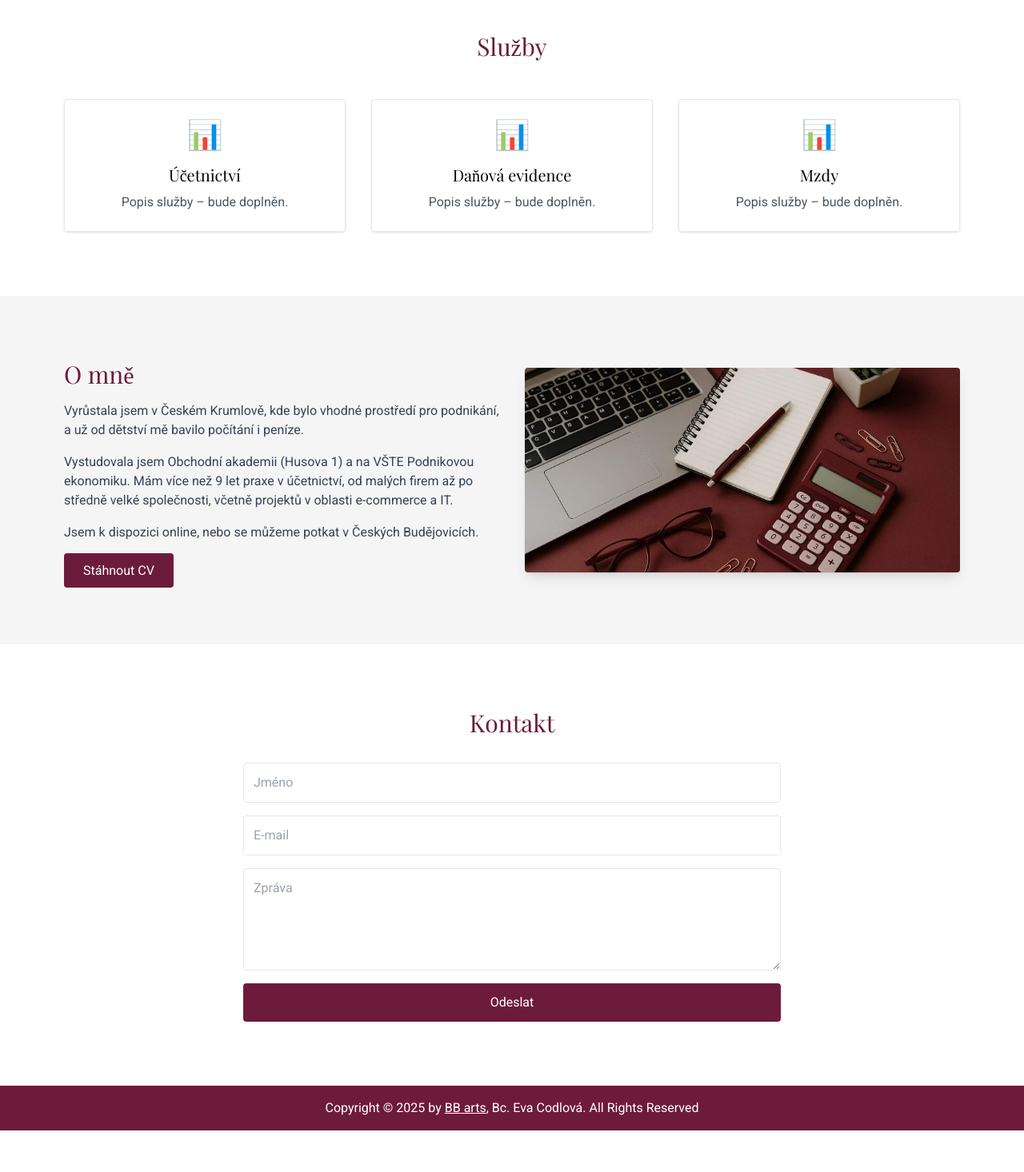
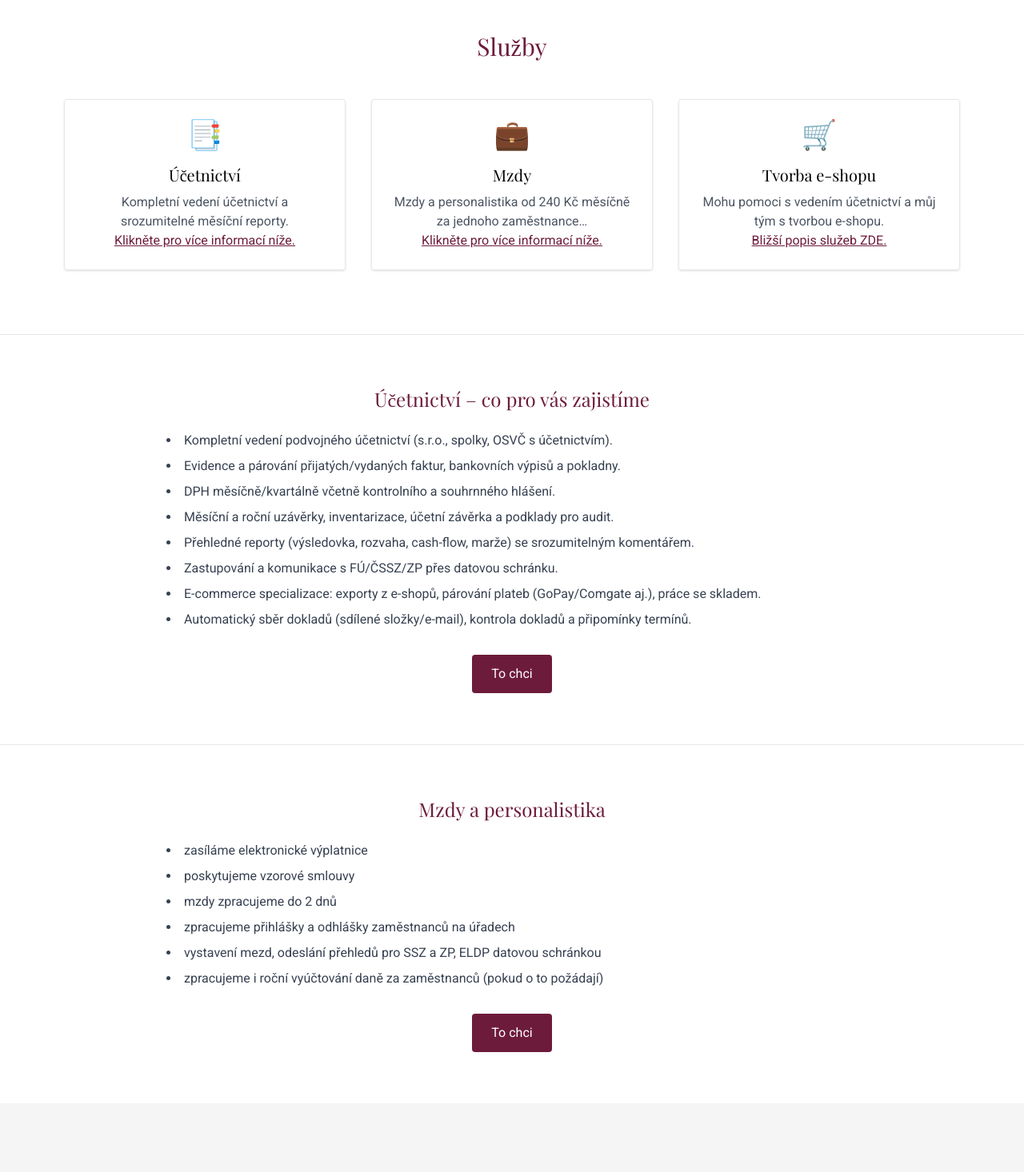
Before and after one commit to bbartonova/eva-codlova-web, a React (Vite) app: page / in a window 1280 px wide. Shown: the part 840-2306 px from the top of the page at 80% size. Before the commit the page ends 2254 px from the top, so only its background shows below. Built offline with nearby package versions, Linux system fonts and the light colour scheme.

Commit message:
Sluzby, detail popis, obsah, cta

```diff
--- a/src/Home.jsx
+++ b/src/Home.jsx
@@ -18,17 +18,16 @@ export default function Home() {
     return () => window.removeEventListener('scroll', handleScroll);
   }, []);
 
-  // Autoscroll podle hashe:
-  // - nově:  /#services, /#about, /#contact, /#home
-  // - zpětně kompatibilní: /#/?to=services|about|contact|home
+  // Autoscroll podle hashe: /#services, /#about, /#contact, /#home
+  // + zpětně kompatibilní: /#/?to=services|about|contact|home
   useEffect(() => {
     const scrollFromHash = () => {
-      const { hash } = window.location; // např. "#services" nebo "#/?to=services"
+      const { hash } = window.location; // "#services" nebo "#/?to=services"
       if (!hash) return;
 
-      // 1) nová forma: "#services"
+      // nová forma: "#services"
       if (hash && !hash.includes('?')) {
-        const section = hash.replace('#', '').trim(); // "services"
+        const section = hash.replace('#', '').trim();
         if (!section) return;
         setTimeout(() => {
           const el = document.getElementById(section);
@@ -37,11 +36,11 @@ export default function Home() {
         return;
       }
 
-      // 2) stará forma s query: "#/?to=services"
+      // stará forma: "#/?to=services"
       const qs = hash.includes('?') ? hash.split('?')[1] : '';
       if (!qs) return;
       const params = new URLSearchParams(qs);
-      const to = params.get('to'); // "services" | "about" | "contact" | "home"
+      const to = params.get('to');
       if (!to) return;
       setTimeout(() => {
         const el = document.getElementById(to);
@@ -49,7 +48,7 @@ export default function Home() {
       }, 120);
     };
 
-    scrollFromHash(); // při načtení Home
+    scrollFromHash();
     window.addEventListener('hashchange', scrollFromHash);
     return () => window.removeEventListener('hashchange', scrollFromHash);
   }, []);
@@ -180,7 +179,6 @@ export default function Home() {
               >
                 O MNĚ
               </a>
-
               <a
                 href="/cenik"
                 onClick={() => setMenuOpen(false)}
@@ -202,7 +200,6 @@ export default function Home() {
               >
                 DOUČOVÁNÍ ÚČETNICTVÍ
               </a>
-
               <a
                 href="/#contact"
                 onClick={() => setMenuOpen(false)}
@@ -294,16 +291,158 @@ export default function Home() {
             Služby
           </h2>
           <div className="grid md:grid-cols-3 gap-8">
-            {['Účetnictví', 'Daňová evidence', 'Mzdy'].map((service, i) => (
-              <div
-                key={i}
-                className="border p-6 rounded shadow hover:shadow-lg transition"
-              >
-                <div className="text-4xl mb-4">📊</div>
-                <h3 className="font-playfair text-xl mb-2">{service}</h3>
-                <p className="text-gray-600">Popis služby – bude doplněn.</p>
-              </div>
-            ))}
+            {/* Účetnictví */}
+            <div className="border p-6 rounded shadow hover:shadow-lg transition">
+              <div className="text-4xl mb-4">📑</div>
+              <h3 className="font-playfair text-xl mb-2">Účetnictví</h3>
+              <p className="text-gray-600">
+                Kompletní vedení účetnictví a srozumitelné měsíční reporty.
+                <br />
+                <a
+                  href="#ucetnictvi-detail"
+                  className="text-[#6D1B3B] underline hover:text-[#8a2b52]"
+                >
+                  Klikněte pro více informací níže.
+                </a>
+              </p>
+            </div>
+
+            {/* Mzdy */}
+            <div className="border p-6 rounded shadow hover:shadow-lg transition">
+              <div className="text-4xl mb-4">💼</div>
+              <h3 className="font-playfair text-xl mb-2">Mzdy</h3>
+              <p className="text-gray-600">
+                Mzdy a personalistika od 240 Kč měsíčně za jednoho zaměstnance…
+                <br />
+                <a
+                  href="#mzdy-detail"
+                  className="text-[#6D1B3B] underline hover:text-[#8a2b52]"
+                >
+                  Klikněte pro více informací níže.
+                </a>
+              </p>
+            </div>
+
+            {/* Tvorba e-shopu */}
+            <div className="border p-6 rounded shadow hover:shadow-lg transition">
+              <div className="text-4xl mb-4">🛒</div>
+              <h3 className="font-playfair text-xl mb-2">Tvorba e-shopu</h3>
+              <p className="text-gray-600">
+                Mohu pomoci s vedením účetnictví a můj tým s tvorbou e-shopu.
+                <br />
+                <a
+                  href="/ecommerce"
+                  className="text-[#6D1B3B] underline hover:text-[#8a2b52]"
+                >
+                  Bližší popis služeb ZDE.
+                </a>
+              </p>
+            </div>
+          </div>
+        </div>
+      </section>
+      {/* Detailní informace o účetnictví */}
+      <section
+        id="ucetnictvi-detail"
+        className="py-16 bg-white scroll-mt-24 md:scroll-mt-28 border-t border-gray-200"
+      >
+        <div className="max-w-4xl mx-auto px-4">
+          <h3 className="font-playfair text-2xl mb-6 text-[#6D1B3B] text-center">
+            Účetnictví – co pro vás zajistíme
+          </h3>
+
+          <ul className="text-gray-700 list-disc list-inside space-y-2 text-left">
+            <li>
+              Kompletní vedení podvojného účetnictví (s.r.o., spolky, OSVČ s
+              účetnictvím).
+            </li>
+            <li>
+              Evidence a párování přijatých/vydaných faktur, bankovních výpisů a
+              pokladny.
+            </li>
+            <li>
+              DPH měsíčně/kvartálně včetně kontrolního a souhrnného hlášení.
+            </li>
+            <li>
+              Měsíční a roční uzávěrky, inventarizace, účetní závěrka a podklady
+              pro audit.
+            </li>
+            <li>
+              Přehledné reporty (výsledovka, rozvaha, cash-flow, marže) se
+              srozumitelným komentářem.
+            </li>
+            <li>
+              Zastupování a komunikace s FÚ/ČSSZ/ZP přes datovou schránku.
+            </li>
+            <li>
+              E-commerce specializace: exporty z e-shopů, párování plateb
+              (GoPay/Comgate aj.), práce se skladem.
+            </li>
+            <li>
+              Automatický sběr dokladů (sdílené složky/e-mail), kontrola dokladů
+              a připomínky termínů.
+            </li>
+          </ul>
+          {/* CTA */}
+          <div className="mt-8 flex justify-center">
+            <a
+              href="/#contact"
+              onClick={(e) => {
+                e.preventDefault();
+                const el = document.getElementById('contact');
+                if (el) {
+                  el.scrollIntoView({ behavior: 'smooth', block: 'start' });
+                } else {
+                  window.location.href = '/#contact';
+                }
+              }}
+              className="bg-[#6D1B3B] text-white px-6 py-3 rounded hover:bg-[#8a2b52] transition"
+            >
+              To chci
+            </a>
+          </div>
+        </div>
+      </section>
+
+      {/* Detailní informace o mzdách */}
+      <section
+        id="mzdy-detail"
+        className="py-16 bg-white scroll-mt-24 md:scroll-mt-28 border-t border-gray-200"
+      >
+        <div className="max-w-4xl mx-auto px-4">
+          <h3 className="font-playfair text-2xl mb-6 text-[#6D1B3B] text-center">
+            Mzdy a personalistika
+          </h3>
+          <ul className="text-gray-700 list-disc list-inside space-y-2 text-left">
+            <li>zasíláme elektronické výplatnice</li>
+            <li>poskytujeme vzorové smlouvy</li>
+            <li>mzdy zpracujeme do 2 dnů</li>
+            <li>zpracujeme přihlášky a odhlášky zaměstnanců na úřadech</li>
+            <li>
+              vystavení mezd, odeslání přehledů pro SSZ a ZP, ELDP datovou
+              schránkou
+            </li>
+            <li>
+              zpracujeme i roční vyúčtování daně za zaměstnanců (pokud o to
+              požádají)
+            </li>
+          </ul>
+          <div className="mt-8 flex justify-center">
+            <a
+              href="/#contact"
+              onClick={(e) => {
+                e.preventDefault();
+                const el = document.getElementById('contact');
+                if (el) {
+                  el.scrollIntoView({ behavior: 'smooth', block: 'start' });
+                } else {
+                  window.location.href = '/#contact';
+                }
+              }}
+              className="bg-[#6D1B3B] text-white px-6 py-3 rounded hover:bg-[#8a2b52] transition"
+            >
+              To chci
+            </a>
           </div>
         </div>
       </section>
```
